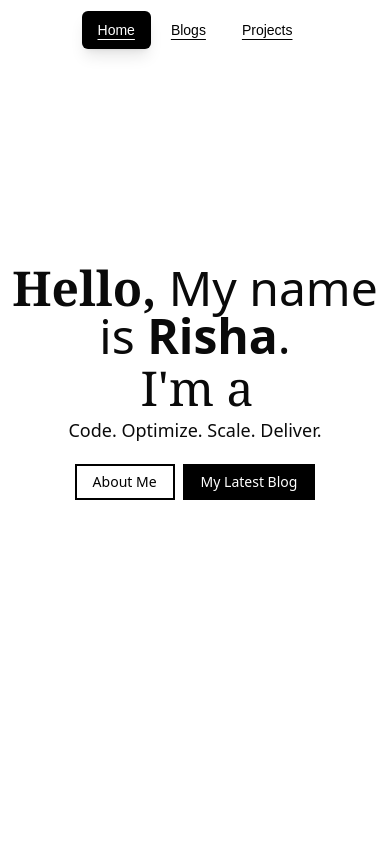
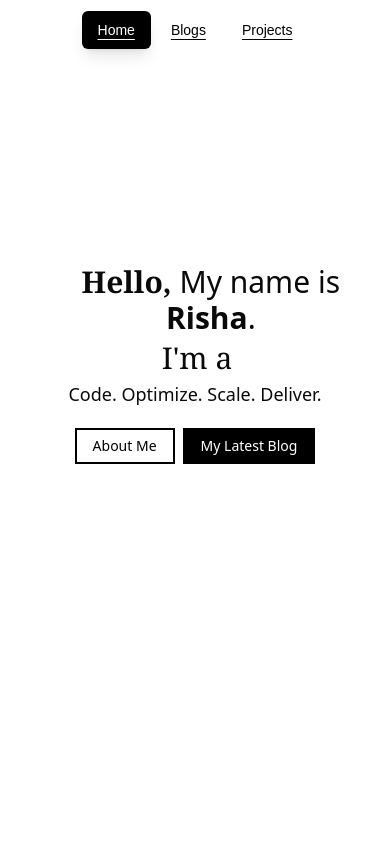
Before and after one commit to asdiyanarisha/alphafrontv2, a Next.js app: page / in a window 390 px wide. Shown: the top 844 px of the page. Built offline with nearby package versions, Linux system fonts and the light colour scheme.

Commit message:
feat: fixing responsive mobile

```diff
--- a/src/components/sections/home/welcome.tsx
+++ b/src/components/sections/home/welcome.tsx
@@ -26,12 +26,14 @@
         <div className="md:mt-24 lg:mt-60 mt-36 text-center h-80 mb-40 lg:mb-40 welcomeClass">
             <div className="flex justify-center items-center py-20">
                 <div className="flex flex-col font-sans">
-                    <h1 className="text-5xl"><span className="font-bold font-serif">Hello,</span> My name is <span className="font-semibold">Risha</span>.
+                    <h1 className="md:text-5xl md:w-full w-11/12 text-center text-3xl md:ml-0 ml-8">
+                        <span className="font-bold font-serif">
+                        Hello,</span> My name is <span className="font-semibold">Risha</span>.
                     </h1>
-                    <h1 className="text-5xl flex lg:flex-row flex-col mt-1 lg:ml-7 ml-1">
+                    <h1 className="md:text-5xl text-3xl flex lg:flex-row flex-col mt-1 md:ml-7 ml-1">
                         <span className="font-serif">I'm a </span>
                         <span
-                            className="relative font-serif flex overflow-hidden text-center lg:pl-3 pl-8 pb-[60] pr-[435] whitespace-nowrap">
+                            className="relative font-serif flex overflow-hidden text-center md:pl-3 pl-48 pb-[60] pr-[435] whitespace-nowrap">
                         {titles.map((title, index) => (
                             <motion.span
                                 key={index}
```
